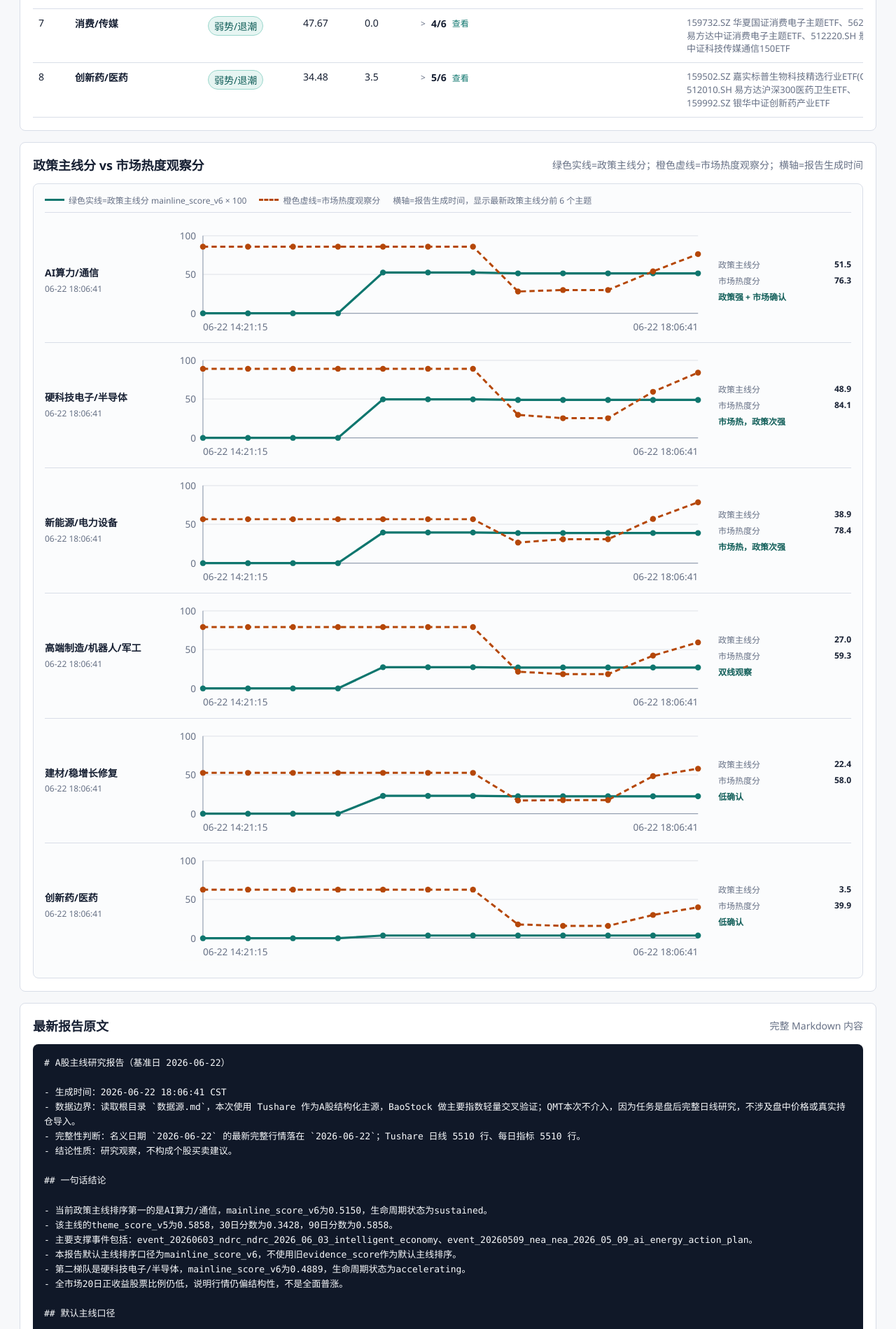
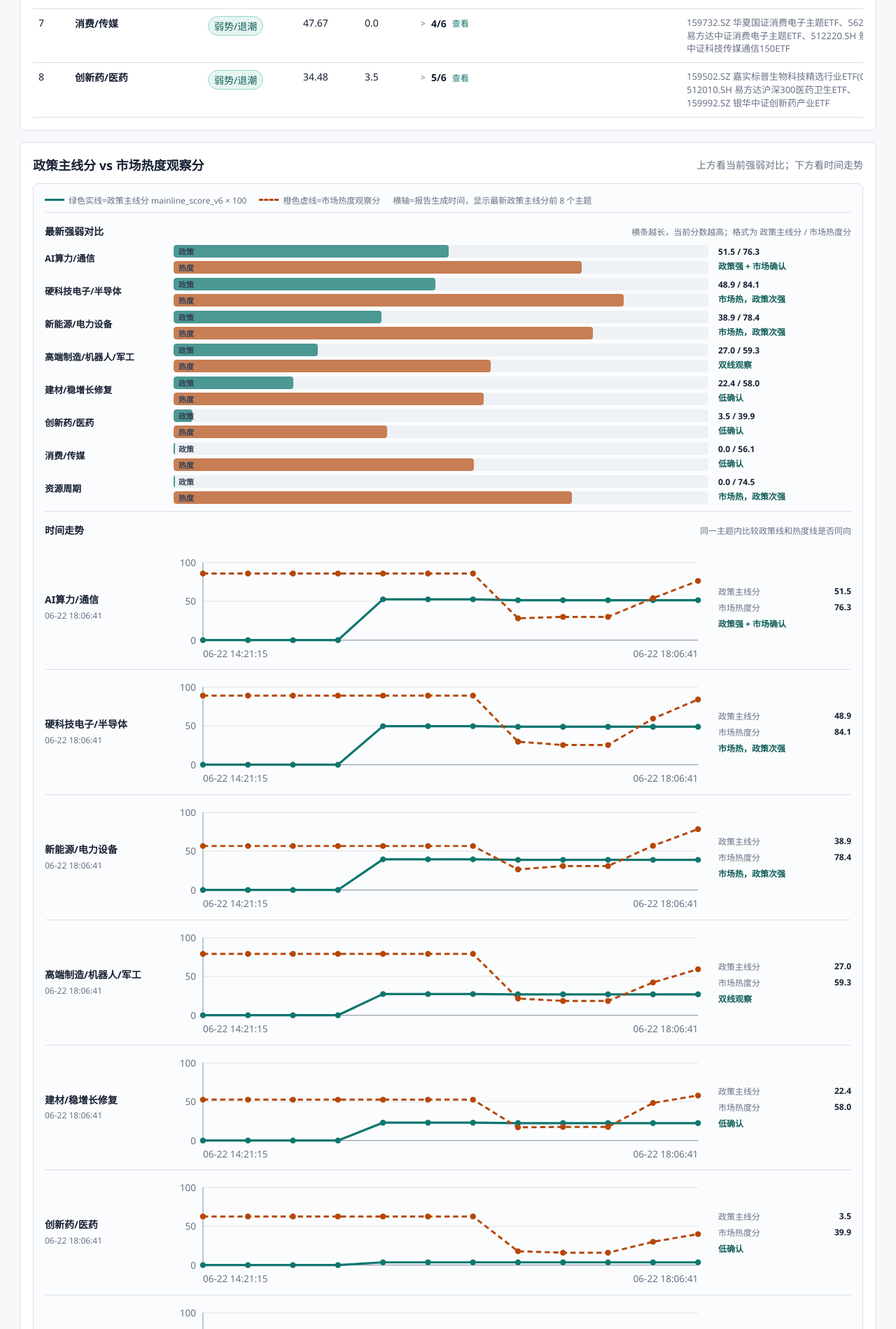
Before and after one commit to imherro/MyInvestTheme, a FastAPI app: page / in a window 1280 px wide. Shown: the part 1465-3364 px from the top of the page at 70% size. Run offline with FastAPI, Linux system fonts and the light colour scheme; some libraries are stand-ins or nearby versions.

Commit message:
Add strength comparison to score chart

```diff
--- a/web/static/app.js
+++ b/web/static/app.js
@@ -139,6 +139,32 @@
       </div>`;
   }
 
+  function renderStrengthRow(theme, scaleMax) {
+    const latest = latestPoint(theme.points || []);
+    const policy = policyScore(latest);
+    const market = marketScore(latest);
+    const policyWidth = policy === null ? 0 : clamp(policy / scaleMax, 0, 1) * 100;
+    const marketWidth = market === null ? 0 : clamp(market / scaleMax, 0, 1) * 100;
+    return `
+      <div class="strength-row">
+        <strong>${escapeHtml(theme.theme)}</strong>
+        <div class="strength-bars">
+          <div class="strength-track">
+            <span class="strength-label">政策</span>
+            <span class="strength-bar policy" style="width: ${policyWidth.toFixed(1)}%"></span>
+          </div>
+          <div class="strength-track">
+            <span class="strength-label">热度</span>
+            <span class="strength-bar market" style="width: ${marketWidth.toFixed(1)}%"></span>
+          </div>
+        </div>
+        <div class="strength-score">
+          <span>${formatScore(policy)} / ${formatScore(market)}</span>
+          <em>${escapeHtml(judgement(policy, market))}</em>
+        </div>
+      </div>`;
+  }
+
   function drawScoreChart(container, payload) {
     const themes = (payload.themes || [])
       .map((theme) => ({
@@ -147,7 +173,7 @@
       }))
       .filter((theme) => theme.points.length)
       .sort((a, b) => latestPolicyScore(b) - latestPolicyScore(a))
-      .slice(0, 6);
+      .slice(0, 8);
 
     if (!themes.length) {
       container.innerHTML = '<div class="chart-empty">暂无曲线数据。</div>';
@@ -157,13 +183,29 @@
     const labels = Array.from(new Set(themes.flatMap((theme) => theme.points.map((point) => point.x))));
     const scores = themes.flatMap((theme) => theme.points.flatMap((point) => [policyScore(point), marketScore(point)]).filter((score) => score !== null));
     const yMax = Math.max(100, Math.ceil(Math.max(...scores) / 10) * 10);
+    const latestScores = themes.flatMap((theme) => {
+      const point = latestPoint(theme.points || []);
+      return [policyScore(point), marketScore(point)].filter((score) => score !== null);
+    });
+    const strengthScaleMax = Math.max(100, Math.ceil(Math.max(...latestScores) / 10) * 10);
 
     container.innerHTML = `
       <div class="dual-chart">
         <div class="chart-legend">
           <span><i class="legend-line policy"></i>绿色实线=政策主线分 mainline_score_v6 × 100</span>
           <span><i class="legend-line market"></i>橙色虚线=市场热度观察分</span>
-          <span>横轴=报告生成时间，显示最新政策主线分前 6 个主题</span>
+          <span>横轴=报告生成时间，显示最新政策主线分前 8 个主题</span>
+        </div>
+        <div class="strength-board">
+          <div class="chart-subhead">
+            <strong>最新强弱对比</strong>
+            <span>横条越长，当前分数越高；格式为 政策主线分 / 市场热度分</span>
+          </div>
+          ${themes.map((theme) => renderStrengthRow(theme, strengthScaleMax)).join("")}
+        </div>
+        <div class="chart-subhead">
+          <strong>时间走势</strong>
+          <span>同一主题内比较政策线和热度线是否同向</span>
         </div>
         <div class="spark-list">
           ${themes.map((theme) => renderThemeRow(theme, labels, yMax)).join("")}
--- a/web/static/styles.css
+++ b/web/static/styles.css
@@ -398,6 +398,21 @@ th {
   gap: 6px;
 }
 
+.chart-subhead {
+  display: flex;
+  justify-content: space-between;
+  gap: 12px;
+  align-items: baseline;
+  color: var(--muted);
+  font-size: 12px;
+  padding: 8px 0 4px;
+}
+
+.chart-subhead strong {
+  color: var(--text);
+  font-size: 14px;
+}
+
 .legend-line {
   width: 28px;
   height: 0;
@@ -408,6 +423,83 @@ th {
 .legend-line.market {
   border-top-color: #b54708;
   border-top-style: dashed;
+}
+
+.strength-board {
+  display: grid;
+  gap: 6px;
+  padding-bottom: 10px;
+  border-bottom: 1px solid var(--line);
+}
+
+.strength-row {
+  display: grid;
+  grid-template-columns: 170px minmax(420px, 1fr) 190px;
+  gap: 14px;
+  align-items: center;
+}
+
+.strength-row > strong {
+  font-size: 13px;
+  line-height: 1.35;
+  overflow-wrap: anywhere;
+}
+
+.strength-bars {
+  display: grid;
+  gap: 5px;
+}
+
+.strength-track {
+  height: 18px;
+  border-radius: 4px;
+  background: #eef2f6;
+  position: relative;
+  overflow: hidden;
+}
+
+.strength-label {
+  position: absolute;
+  left: 7px;
+  top: 50%;
+  transform: translateY(-50%);
+  z-index: 1;
+  color: #344054;
+  font-size: 11px;
+  font-weight: 700;
+}
+
+.strength-bar {
+  display: block;
+  height: 100%;
+  border-radius: 4px;
+  min-width: 2px;
+}
+
+.strength-bar.policy {
+  background: rgba(15, 118, 110, 0.72);
+}
+
+.strength-bar.market {
+  background: rgba(181, 71, 8, 0.68);
+}
+
+.strength-score {
+  display: grid;
+  gap: 3px;
+  font-size: 12px;
+}
+
+.strength-score span {
+  font-variant-numeric: tabular-nums;
+  color: var(--text);
+  font-weight: 700;
+}
+
+.strength-score em {
+  color: var(--brand-dark);
+  font-style: normal;
+  font-weight: 700;
 }
 
 .spark-list {
--- a/web/templates/base.html
+++ b/web/templates/base.html
@@ -21,7 +21,7 @@
     <main class="page">
       {% block content %}{% endblock %}
     </main>
-    <script src="/static/app.js?v=dual-score-chart-20260622"></script>
+    <script src="/static/app.js?v=strength-dual-chart-20260622"></script>
     {% block scripts %}{% endblock %}
   </body>
 </html>
--- a/web/templates/index.html
+++ b/web/templates/index.html
@@ -160,7 +160,7 @@
 <section class="section-band">
   <div class="section-head">
     <h2>政策主线分 vs 市场热度观察分</h2>
-    <span class="hint">绿色实线=政策主线分；橙色虚线=市场热度观察分；横轴=报告生成时间</span>
+    <span class="hint">上方看当前强弱对比；下方看时间走势</span>
   </div>
   <div id="score-chart" class="chart" data-source="/api/score-series"></div>
 </section>
```
Also changed, not shown: web/tests/test_app.py (+4 -2 lines).
